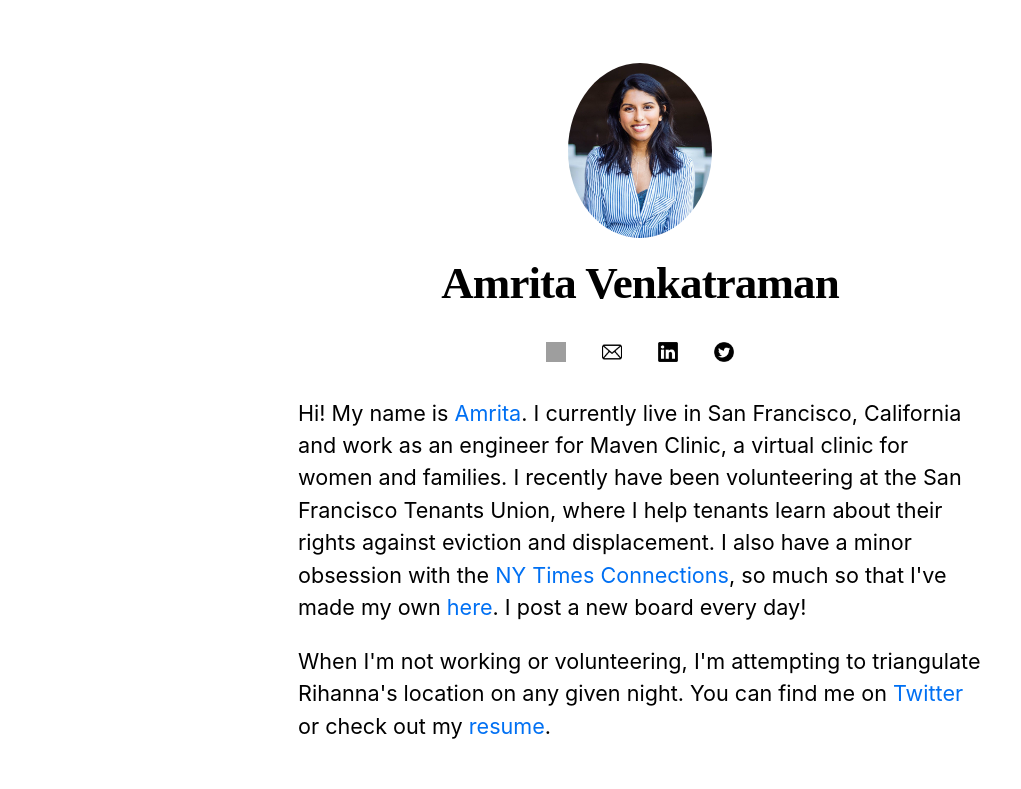
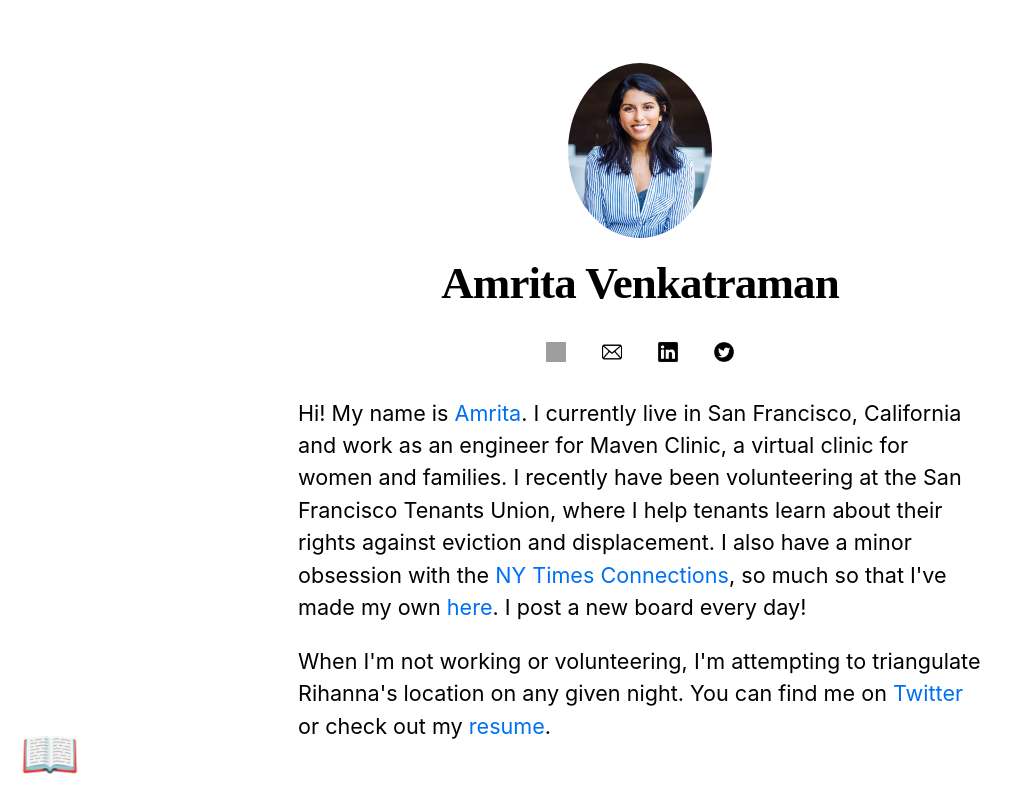
Before and after one commit to iamrita/personalwebsite, a Next.js app: page / in a window 1280 px wide. Shown: the top 789 px of the page, without its empty margins (0-1021 px from the left). Built offline with nearby package versions, Linux system fonts and the light colour scheme; grey boxes are pictures that could not be loaded; a web font is replaced by a local one.

Commit message:
adding some book interactions to my website

```diff
--- /dev/null
+++ b/components/Menu.js
@@ -0,0 +1,37 @@
+import React, { useState } from "react";
+import styles from "../styles/utils.module.css";
+
+const Menu = () => {
+  const [isOpen, setIsOpen] = useState(false);
+
+  const toggleMenu = () => {
+    setIsOpen(!isOpen);
+  };
+
+  return (
+    <div className={styles.menuContainer}>
+      {/* {isOpen && (
+        <div className={styles.menuContent}>
+          <img
+            src="/images/image1.jpg"
+            alt="Image 1"
+            className={styles.menuImage}
+          />
+          <img src="image2.jpg" alt="Image 2" className={styles.menuImage} />
+          <img src="image3.jpg" alt="Image 3" className={styles.menuImage} />
+        </div>
+      )} */}
+
+      {isOpen && (
+        <div className={styles.speechBubble}>
+          <p>I am currently reading Martyr! by Kaveh Akbar.</p>
+        </div>
+      )}
+      <div className={styles.menuButton} onClick={toggleMenu}>
+        📖
+      </div>
+    </div>
+  );
+};
+
+export default Menu;
--- a/pages/index.js
+++ b/pages/index.js
@@ -6,6 +6,7 @@ import utilStyles from "../styles/utils.module.css";
 import { getSortedPostsData } from "../lib/posts";
 import Date from "../components/date";
 import "../components/firebase"
+import Menu from "../components/Menu";
 
 
 export async function getStaticProps() {
@@ -39,6 +40,7 @@ export default function Home({ allPostsData }) {
           </a>
           .
         </p>
+        <Menu></Menu>
       </section>
       <section className={`${utilStyles.headingMd} ${utilStyles.padding1px}`}>
         <h2 className={utilStyles.headingLg}>Blog</h2>
--- a/styles/utils.module.css
+++ b/styles/utils.module.css
@@ -237,3 +237,46 @@
   text-align: center;
   padding: 1vw;
 }
+
+
+.menuContainer {
+  position: fixed;
+  bottom: 0;
+  left: 0;
+  margin: 10px;
+}
+
+.menuButton {
+  background-color: transparent; /* Transparent background */
+  color: white;
+  cursor: pointer;
+  padding-left: 10px;
+  border-radius: 5px;
+  font-size: 48px; /* Increase emoji size */
+}
+
+.menuContent {
+  display: flex;
+  flex-direction: column;
+  margin-top: 10px;
+}
+
+.menuImage {
+  width: 100px;
+  height: 100px;
+  margin-bottom: 10px;
+  border-radius: 5px;
+}
+
+.speechBubble {
+  position: relative;
+  background: white;
+  border-radius: 0.4em;
+  padding: 10px;
+  color: black;
+  margin-bottom: 10px;
+  max-width: 400px;
+  text-align: center;
+  border: 2px dotted black;
+  font-family: 'Courier New', Courier, monospace;
+}
```
